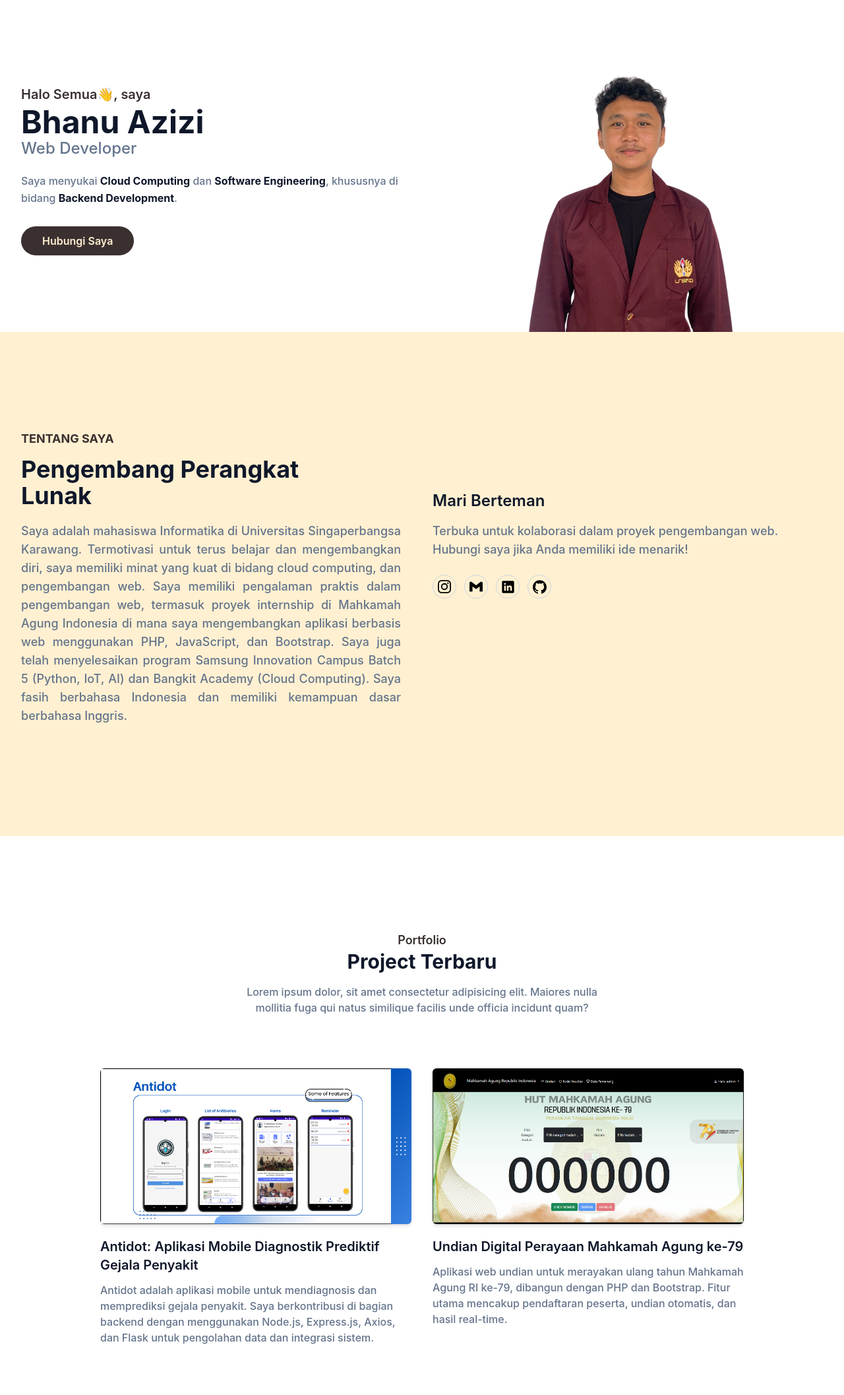
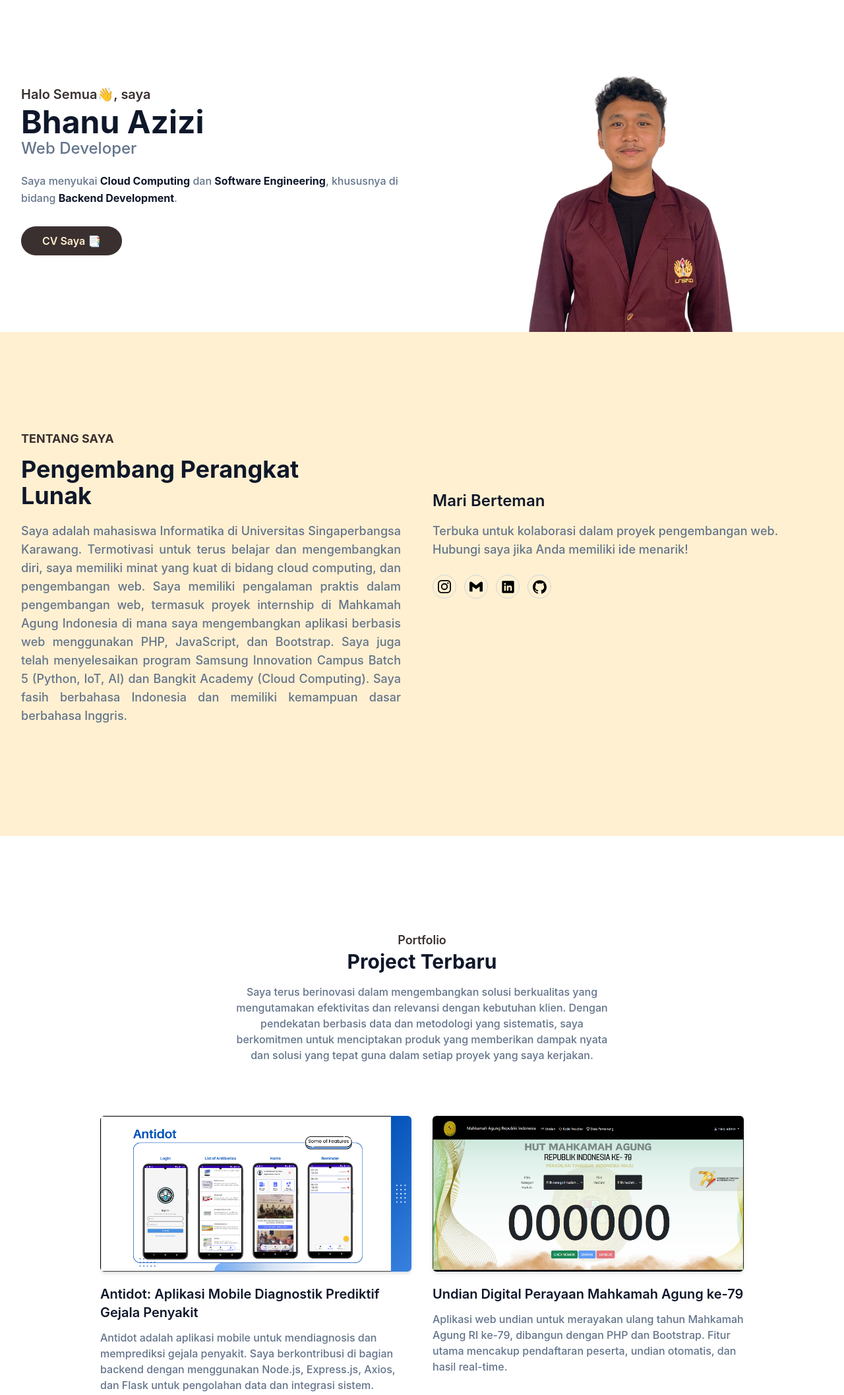
Before and after one commit to BhanuAzizi/portfolio-tailwind-css, a website: page index.html in a window 1280 px wide. Shown: the part 141-2255 px from the top of the page at 66% size. Drawn offline with Linux system fonts and the light colour scheme.

Commit message:
Revisi desain portfolio

```diff
--- a/index.html
+++ b/index.html
@@ -67,9 +67,9 @@
                             class="text-dark font-bold">Software Engineering</span>, khususnya di bidang <span
                             class="text-dark font-bold">Backend Development</span>.</p>
 
-                    <a href="#contact"
-                        class="text-base font-semibold text-latar bg-primary py-3 px-8 rounded-full hover:shadow-lg hover:opacity-80 transition duration-300 ease-in-out">Hubungi
-                        Saya</a>
+                    <a href="https://drive.google.com/file/d/1Q0DX53n7JE7nIdP7bYn-HFO5qBziHWsZ/view?usp=sharing"
+                        target="_blank" class="text-base font-semibold text-latar bg-primary py-3 px-8 rounded-full hover:shadow-lg hover:opacity-80 transition duration-300 ease-in-out">CV
+                        Saya 📑</a>
                 </div>
                 <div class="w-full self-end px-4 lg:w-1/2">
                     <div class=" relative mt-10 lg:mt-0 lg:right-0">
@@ -158,8 +158,7 @@
                 <div class="max-w-xl mx-auto text-center mb-16">
                     <h4 class="font-semibold text-lg text-primary">Portfolio</h4>
                     <h2 class="font-bold text-dark text-3xl mb-4">Project Terbaru</h2>
-                    <p class="font-medium text-md text-secondary ">Lorem ipsum dolor, sit amet consectetur adipisicing
-                        elit. Maiores nulla mollitia fuga qui natus similique facilis unde officia incidunt quam?</p>
+                    <p class="font-medium text-md text-secondary ">Saya terus berinovasi dalam mengembangkan solusi berkualitas yang mengutamakan efektivitas dan relevansi dengan kebutuhan klien. Dengan pendekatan berbasis data dan metodologi yang sistematis, saya berkomitmen untuk menciptakan produk yang memberikan dampak nyata dan solusi yang tepat guna dalam setiap proyek yang saya kerjakan.</p>
                 </div>
             </div>
 
@@ -239,8 +238,7 @@
                 <div class="max-w-xl mx-auto text-center mb-16">
                     <h4 class="font-semibold text-lg text-primary">Contact</h4>
                     <h2 class="font-bold text-dark text-3xl mb-4">Hubungi Saya</h2>
-                    <p class="font-medium text-md text-secondary ">Lorem ipsum dolor, sit amet consectetur adipisicing
-                        elit. Maiores nulla mollitia fuga qui natus similique facilis unde officia incidunt quam?</p>
+                    <p class="font-medium text-md text-secondary ">Jika Anda memiliki pertanyaan, ingin mendiskusikan proyek, atau membutuhkan informasi lebih lanjut, jangan ragu untuk menghubungi saya. Saya siap membantu dan memberikan solusi terbaik sesuai dengan kebutuhan Anda.</p>
                 </div>
             </div>
 
```
